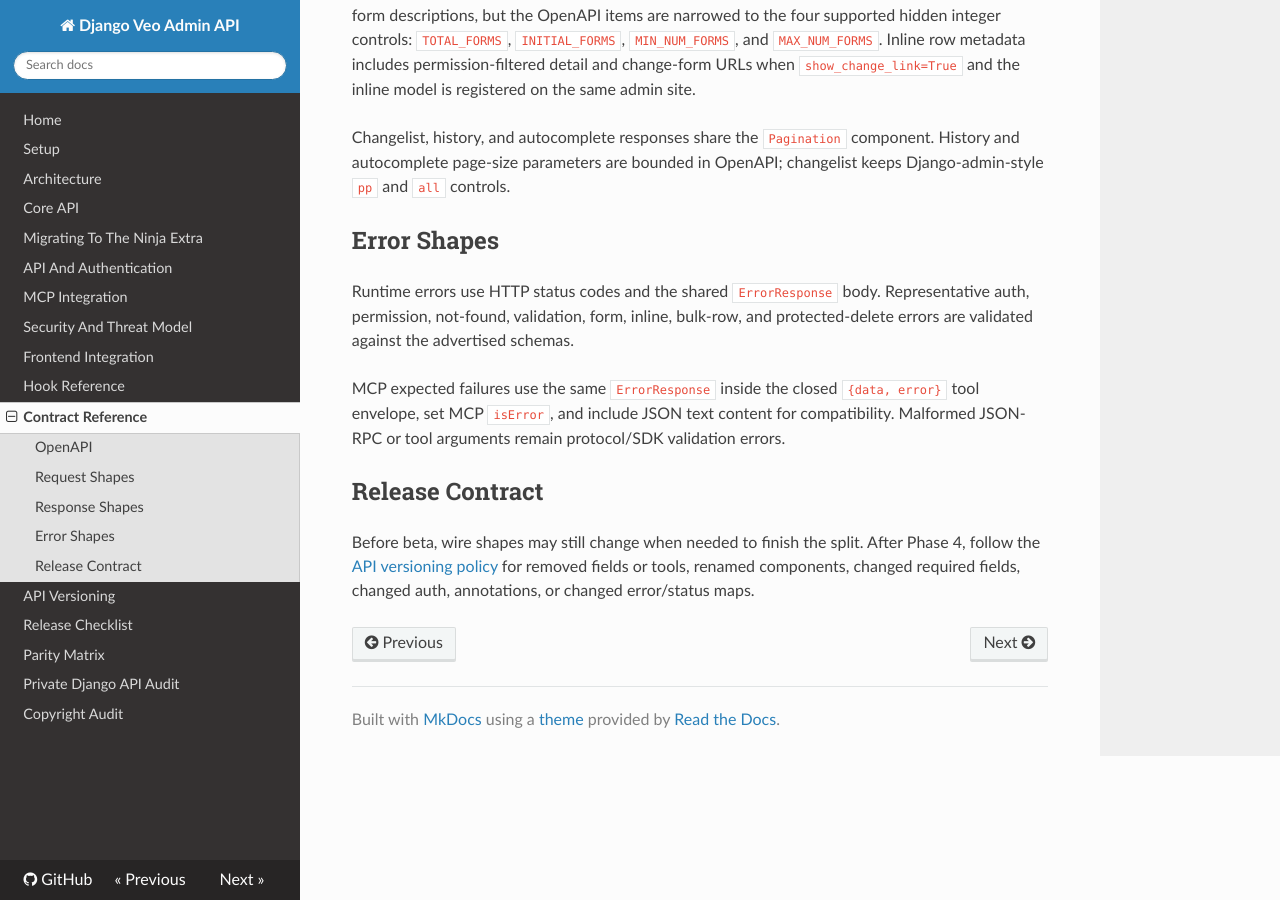
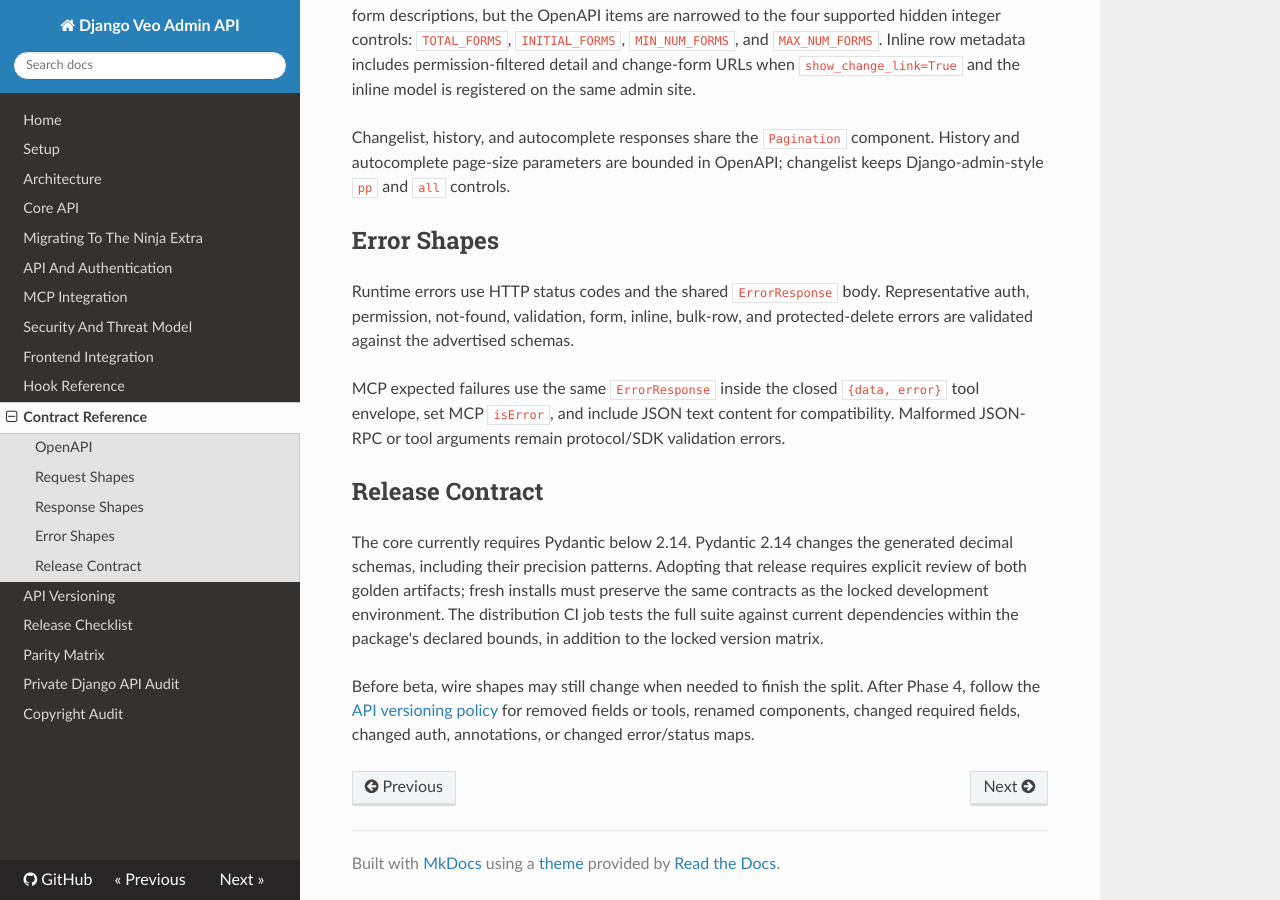
Before and after one commit to martijnberger/django-ninja-admin, an MkDocs documentation site: the page built from docs/contract-reference.md, in a window 1280 px wide and 900 px high, scrolled down 1714 px. Built offline with MkDocs 1.6.1, drawn with Linux system fonts in a browser that asks for light colours; nearby versions of some CDN libraries.

Commit message:
Preserve decimal schema contracts across fresh dependency installs
Test bearer resource binding against supported SDK versions and document release reassessment.
Prepared with an AI coding agent.

```diff
--- a/docs/contract-reference.md
+++ b/docs/contract-reference.md
@@ -99,6 +99,13 @@ validation errors.
 
 ## Release Contract
 
+The core currently requires Pydantic below 2.14. Pydantic 2.14 changes the
+generated decimal schemas, including their precision patterns. Adopting that
+release requires explicit review of both golden artifacts; fresh installs
+must preserve the same contracts as the locked development environment.
+The distribution CI job tests the full suite against current dependencies
+within the package's declared bounds, in addition to the locked version matrix.
+
 Before beta, wire shapes may still change when needed to finish the split.
 After Phase 4, follow the [API versioning policy](versioning.md) for removed
 fields or tools, renamed components, changed required fields, changed auth,
--- a/pyproject.toml
+++ b/pyproject.toml
@@ -21,7 +21,8 @@ classifiers = [
 ]
 dependencies = [
     "django>=5.2,<6.2",
-    "pydantic>=2,<3",
+    # 2.14 changes decimal JSON Schema; review both golden contracts before upgrading.
+    "pydantic>=2,<2.14",
 ]
 
 [project.optional-dependencies]
```
Also changed, not shown: CHANGELOG.md (+2 -0 lines), PLAN.md (+27 -0 lines), docs/mcp-integration.md (+4 -1 lines), 3 other files.
